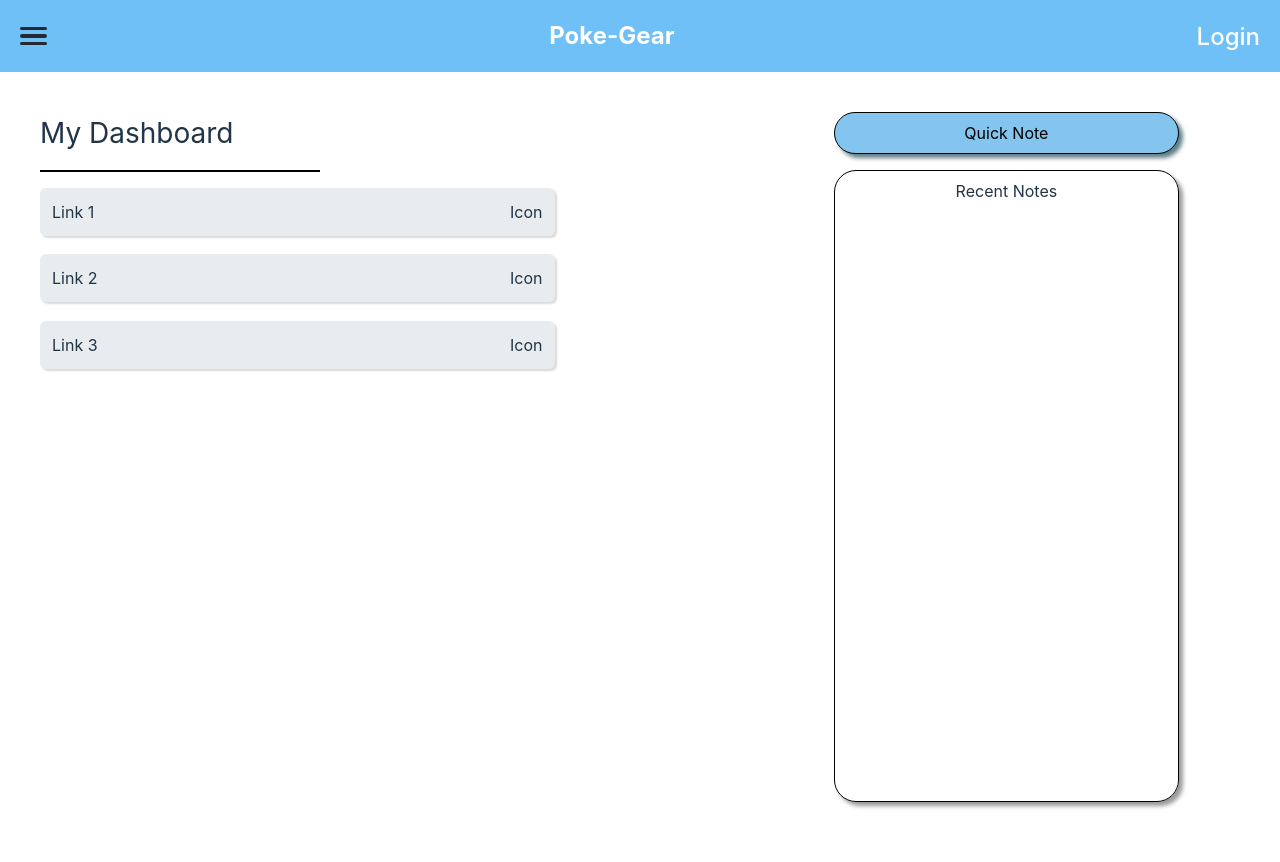
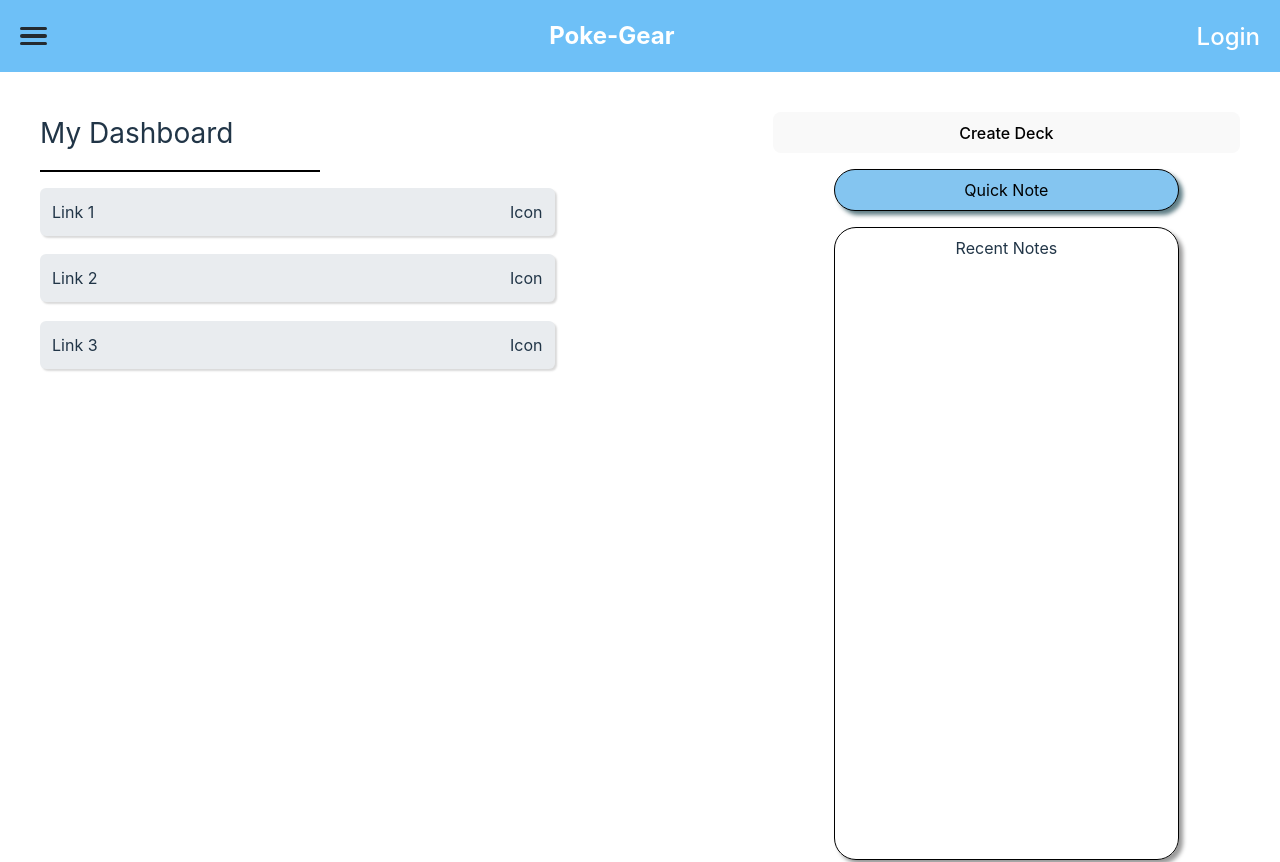
Before and after one commit to Eoljjang/poke-gear, a React (Vite) app in the folder client/: page / in a window 1280 px wide. Shown: the top 862 px of the page. Built offline with nearby package versions, Linux system fonts and the light colour scheme.

Commit message:
Added models, removed isOpenSidebar context, added temp 'create'deck button for testing

```diff
--- a/client/src/components/Sidebar.jsx
+++ b/client/src/components/Sidebar.jsx
@@ -16,8 +16,8 @@ const Sidebar = ({ children, isOpen, onClose }) => {
           <ul className="sidebar-list">
 
           {React.Children.map(children, (child, index) => (
-            <li className="sidebar-list-item">
-              <text className="sidebar-text">
+            <li onClick={onClose} className="sidebar-list-item">
+              <text>
                 {child}
               </text>
             </li>
--- /dev/null
+++ b/client/src/models/Deck.js
@@ -0,0 +1,15 @@
+class Deck {
+    constructor(data) {
+        this.id = data.id;
+        this.name = data.name;
+        this.cards = data.cards;
+
+        this.notes = new Map();
+    }
+
+    createNote(noteData){
+        this.notes.set(noteData.id, new Note(noteData.note));
+    }
+}
+
+export default Deck;
--- /dev/null
+++ b/client/src/models/NoteContent.js
@@ -0,0 +1,5 @@
+class NoteContent {
+  constructor(content) {
+    this.content = content;
+  }
+}
--- /dev/null
+++ b/client/src/models/User.js
@@ -0,0 +1,22 @@
+import Deck from './Deck';
+
+class User {
+  constructor(data) {
+    this.id = data.id;
+    this.name = data.name;
+    this.email = data.email;
+
+    this.decks = new Map(); //Placeholder data structure
+  }
+
+  encryptPassword(){
+    // Encrypt password
+  }
+
+  createDeck(deck){
+    this.decks.set(deck.id, deck);
+    }
+
+}
+
+export default User;
--- a/client/src/styles/components/Sidebar.css
+++ b/client/src/styles/components/Sidebar.css
@@ -31,6 +31,10 @@
   border-bottom-right-radius: 16px;
 }
 
+.sidebar.open {
+  left: 0;
+}
+
 .sidebar-content {
   margin-top: 3rem;
   margin-left: 2rem;
@@ -38,11 +42,7 @@
 
 .sidebar text {
   color: #fff;
-  font-size: 2rem;
-}
-
-.sidebar.open {
-  left: 0;
+  font-size: 1.75rem;
 }
 
 .sidebar-list {
@@ -52,5 +52,6 @@
 }
 
 .sidebar-list-item {
+  cursor: pointer;
   margin-bottom: 1rem;
 }
--- a/client/src/views/App.jsx
+++ b/client/src/views/App.jsx
@@ -1,8 +1,8 @@
 import Header from '../components/Header.jsx'
 import DropdownBurgerIcon from '../elements/DropdownBurgerIcon.jsx'
-import Dashboard from './Dashboard.jsx'
 import Sidebar from '../components/Sidebar.jsx'
 import Footer from '../components/Footer.jsx'
+import User from '../models/User.js'
 import { useState } from 'react'
 import { BrowserRouter as Router, Routes, Route, Link } from 'react-router-dom';
 import {Outlet} from "react-router-dom"
@@ -13,11 +13,9 @@ function App() {
   const [isSidebarOpen, setSidebarOpen] = useState(false)
 
   const openSidebar = () => {
-      console.log('Opening Sidebar')
       setSidebarOpen(true)
   }
   const closeSidebar = () => {
-    console.log('Closing Sidebar');
     setSidebarOpen(false);
   };
 
@@ -26,6 +24,12 @@ function App() {
     "Link 2": "URL",
     "Link 3": "URL"
   }
+
+  const dummyUser = new User({
+    id: 1,
+    name: "John Doe",
+    email: "johndoe@email.com",
+  });
 
   //TODO
   const handleLogin = () => {
@@ -46,7 +50,7 @@ function App() {
       - We simply render the child of whatever url you're on.
       - If you need to pass state, pass it through the "context" parameter.
       */}
-      <Outlet context={[isSidebarOpen]}/>
+      <Outlet context={[dummyUser]}/>
 
       <Footer footerLinks={footerLinks}/>
     </>
--- a/client/src/views/Dashboard.jsx
+++ b/client/src/views/Dashboard.jsx
@@ -1,16 +1,32 @@
 import QuickLinks from "../components/QuickLinks";
 import QuickNote from "../components/QuickNote";
 import RecentNotes from "../components/RecentNotes";
+import Deck from "../models/Deck";
 import { useOutletContext } from "react-router-dom";
 
+const dummyDeck = new Deck({
+  id: 1,
+  name: "Deck 1",
+  cards: [],
+});
+
 function Dashboard() {
+  const [dummyUser] = useOutletContext();
+
+  const createDeck = () => {
+    dummyUser.createDeck(dummyDeck);
+    console.log(dummyUser.decks.get(1));
+  }
     return(
-        <div className="dashboard-content">
+      <div className="dashboard-content">
         <div className="col-1-container">
           <QuickLinks />
         </div>
 
         <div className="col-2-container">
+          <button onClick={createDeck}>
+            Create Deck
+          </button>
           <QuickNote />
           <RecentNotes />
         </div>
```
Also changed, not shown: client/src/models/Note.js (added, +15 -0 lines).
